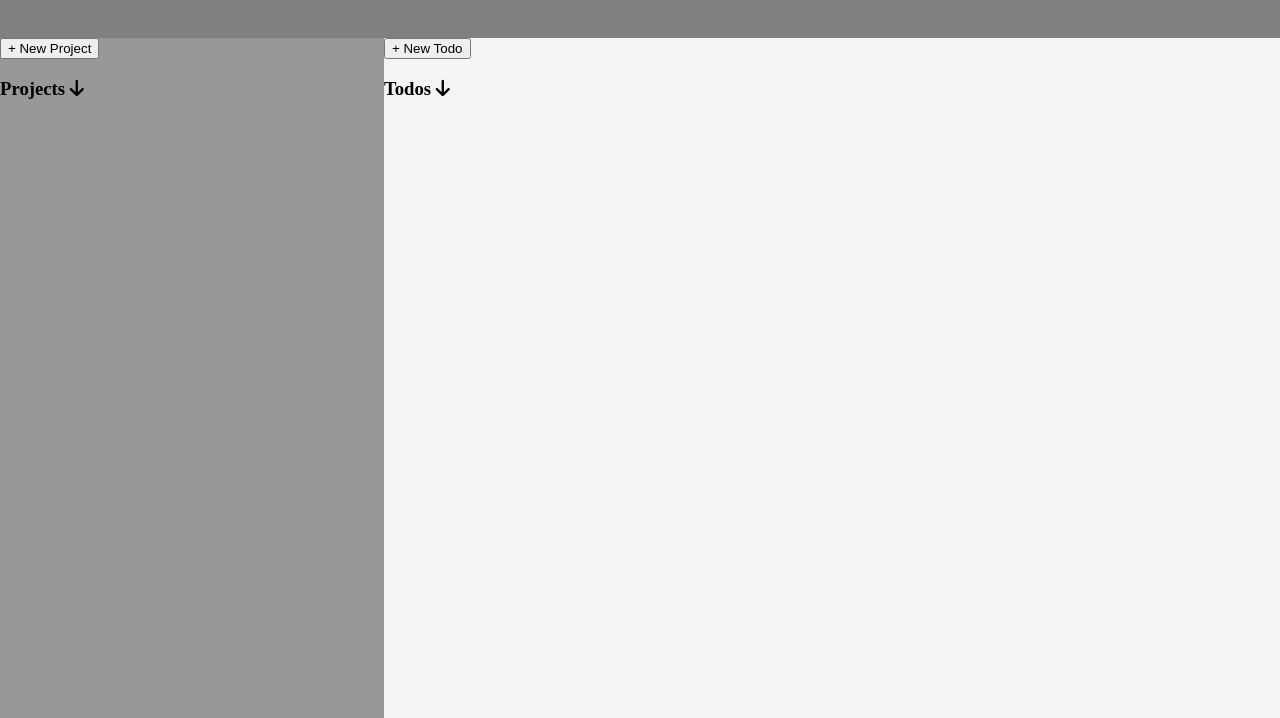
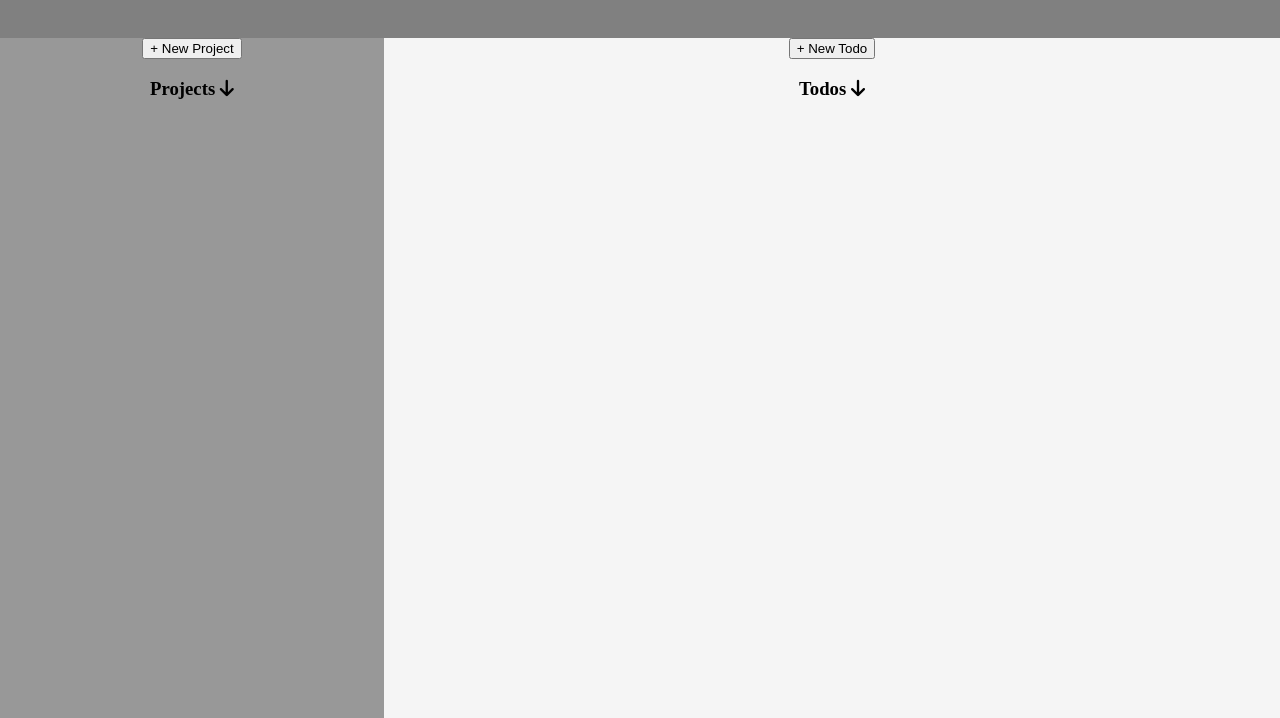
Before and after one commit to dariojularic/Todo-list-js, a website built with Vite: page index.html in a window 1280 px wide. Shown: the part 82-800 px from the top of the page. Built offline with nearby package versions, Linux system fonts and the light colour scheme.

Commit message:
Add style

```diff
--- a/style.css
+++ b/style.css
@@ -20,15 +20,21 @@ body {
 
 .projects-container {
   background-color: rgb(152, 152, 152);
-  /* height: 100%; */
   width: 30vw;
   height: 85vh;
+  display: flex;
+  flex-direction: column;
+  align-items: center;
 }
 
 .todos-container {
   background-color: whitesmoke;
   width: 70vw;
   height: 85vh;
+  display: flex;
+  flex-direction: column;
+  align-items: center;
+
 }
 
 h1 {
```
